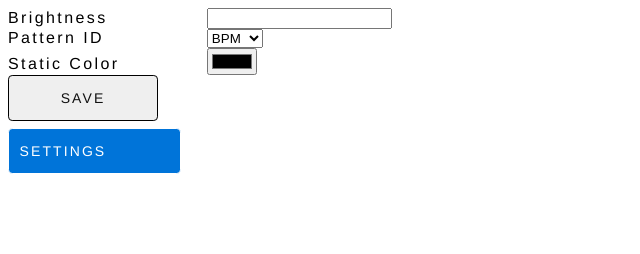
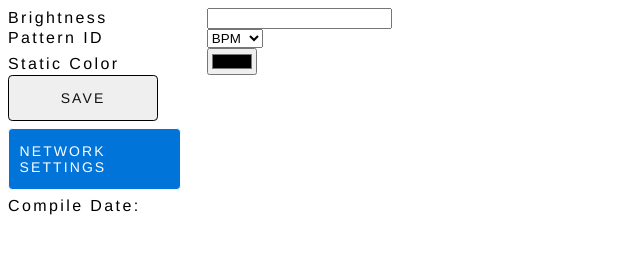
Before and after one commit to ddrown/WifiLEDs, a plain HTML site: page data/index.htm in a window 1280 px wide. Shown: the whole page, without its empty margins (0-640 px from the left). Drawn offline with Linux system fonts and the light colour scheme; no server answers.

Commit message:
include firmware compile date

```diff
--- a/data/index.htm
+++ b/data/index.htm
@@ -29,6 +29,7 @@
 
     <input type="submit" style="width:150px" class="btn btn--m btn--blue" value="Save"></td>
   </form>
-  <a href="/admin.html" style="width:150px" class="btn btn--m btn--blue">Settings</a>
+  <a href="/admin.html" style="width:150px" class="btn btn--m btn--blue">Network Settings</a>
+  <div>Compile Date: <span id=compile_date></span></div>
 </body>
 </html>
```
Also changed, not shown: 1 other file.
